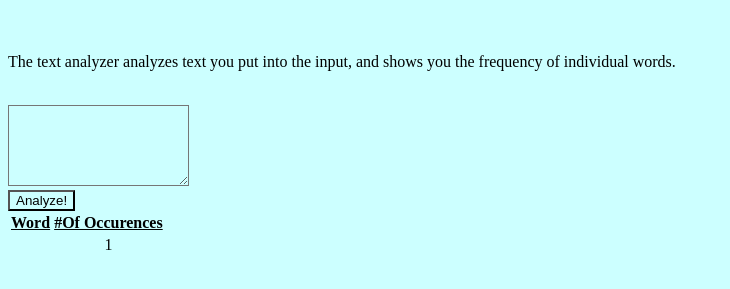
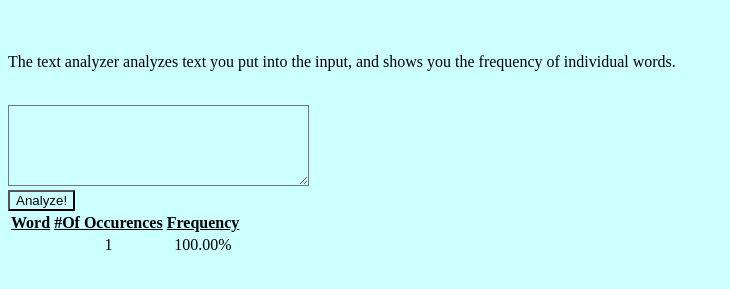
Before and after one commit to rcai7774/Mathandhackerrankstuff, a plain HTML site: page words/analyzer.html in a window 1280 px wide. Both pictures are taken after a click on the button "Analyze!". Shown: the part 61-350 px from the top of the page, without its empty margins (0-730 px from the left). Drawn offline with Linux system fonts and the light colour scheme.

Commit message:
change as always

```diff
--- a/words/analyzer.html
+++ b/words/analyzer.html
@@ -9,7 +9,7 @@
 	<br>
 	<p>The text analyzer analyzes text you put into the input, and shows you the frequency of individual words.</p>
 	<br>
-	<textarea id = "text" rows = "5" cols = "20" style = "background-color:#ccffff;"></textarea>
+	<textarea id = "text" rows = "5" cols = "35" style = "background-color:#ccffff;"></textarea>
 	<br>
 	<button style = "background-color:#ccffff" type = "button" onclick = "analyze(text.value)">Analyze!</button>
 	<br>
--- a/words/analyzer.js
+++ b/words/analyzer.js
@@ -1,7 +1,7 @@
 function analyze(text){
 	debugger;
-	text = text.replace(/[\,\.\(\)\&\{\}\[\]\`\~\:\;\"\<\>\?\/]/g,'');
-	text = text.replace(/[\-\_\/]/g, ' ');
+	text = text.toLowerCase().replace(/[\,\=\.\(\)\&\{\}\[\]\`\~\:\;\"\<\>\?\/]/g,'');
+	text = text.toLowerCase().replace(/[\-\_\/]/g, ' ');
 	let words = text.split(" ");
 
 	const wordMap = new Map();
@@ -12,26 +12,42 @@ function analyze(text){
 			wordMap.set(words[i] , 1);
 		}
 	}
-	display(wordMap);
+	let sum = frequency(wordMap);
+	let entries = wordMap.entries();
+	let sortedEntries = Array.from(entries).sort(compareFunction);
+	display(sum, sortedEntries);
 }
-function display(wordMap){
+function display(sum, sortedEntries){
+
 	let tblHtml = `
 						 <table style = "background-color:#ccFFFF; text-align:center;">
 						 <tr>
     <th><u>Word</u></th>
     <th><u>#Of Occurences</u></th>
+		<th><u>Frequency</u></th>
   </tr>`
-	for(const k of wordMap.entries()){
-		tblHtml += createRow(k)
+	for(const k of sortedEntries){
+		tblHtml += createRow(k , sum)
 				 }
              tblHtml += `</table>`
 						 out.innerHTML = tblHtml;
 }
-const createRow = function(k){
+const createRow = function(k , sum){
            let rowHtml = `<tr>
 					 <td> ${k[0]} </td>
 					 <td> ${k[1]} </td>
+					 <td> ${(100*(k[1] / sum)).toFixed(2)}%</td>
 					 </tr>
 					 `
            return rowHtml;
 }
+function frequency(wordMap){
+	let sum = 0;
+	for(const m of wordMap.values()){
+		sum += m;
+	}
+	return sum;
+}
+const compareFunction = function(entrya, entryb){
+	return entryb[1] - entrya[1];
+}
```
